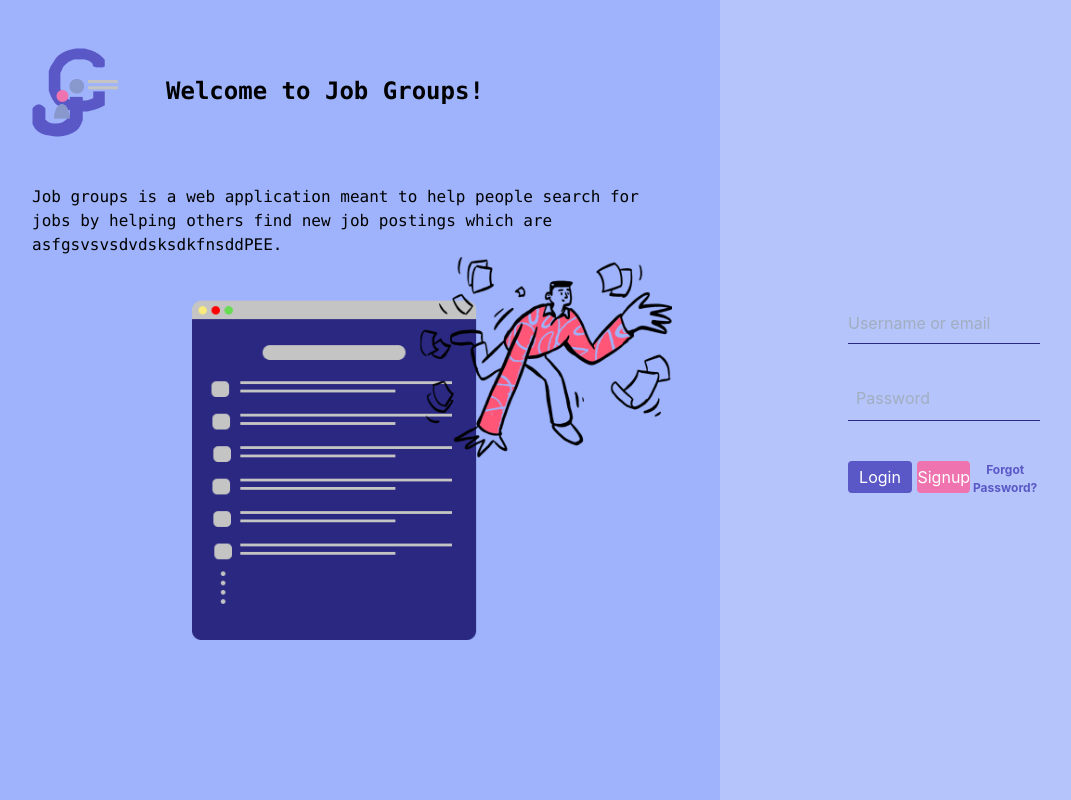
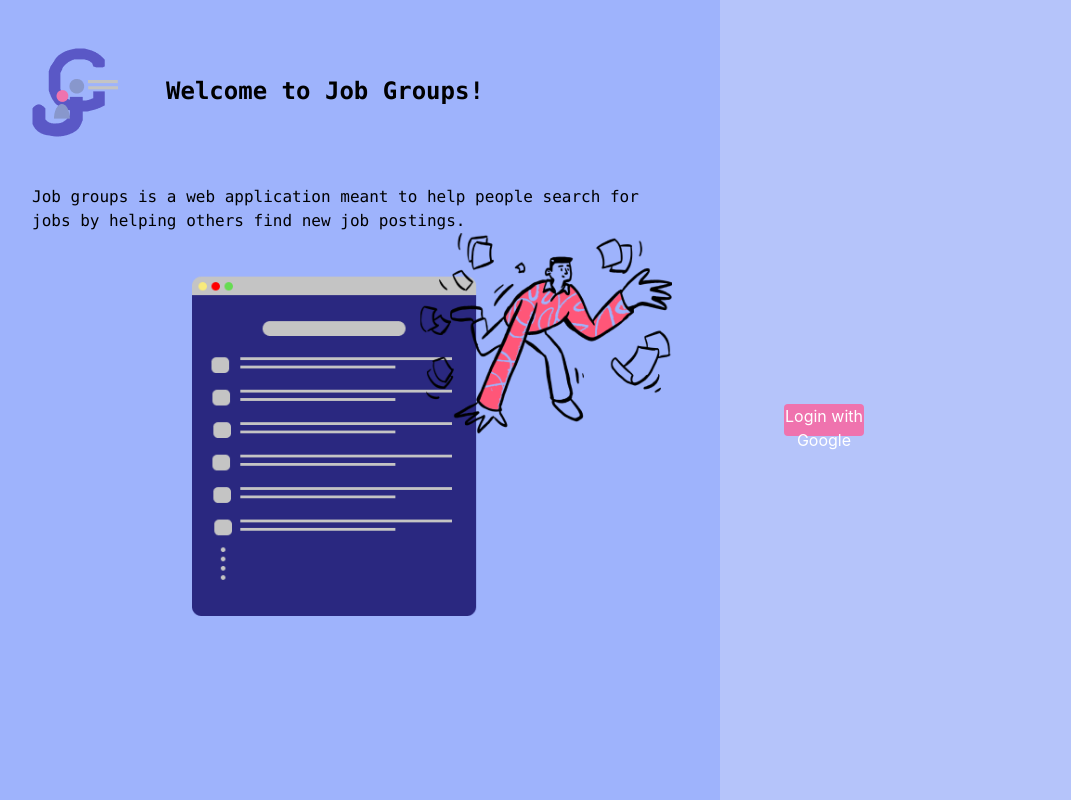
Before and after one commit to papertran/job-groups, a React (Create React App) app in the folder frontend/: page / in a window 1280 px wide. Shown: the whole page, without its empty margins (48-1119 px from the left). Built offline with nearby package versions, Linux system fonts and the light colour scheme.

Commit message:
Removed modal from login

```diff
--- a/frontend/src/components/Login.js
+++ b/frontend/src/components/Login.js
@@ -1,9 +1,6 @@
 import React from 'react';
 import '../tailwind.generated.css';
 import '../index.css';
-import Modal from './Modal';
-
-import { Link } from 'react-router-dom';
 
 // User registration query
 
@@ -37,7 +34,7 @@ class Login extends React.Component {
                         <div className="font-mono pl-20 pt-12 pr-12">
                             Job groups is a web application meant to help people
                             search for jobs by helping others find new job
-                            postings which are asfgsvsvsdvdsksdkfnsddPEE.
+                            postings.
                             <br />
                             <img
                                 className="pl-40 h-auto"
@@ -48,54 +45,15 @@ class Login extends React.Component {
                     </div>
 
                     <div className="flex justify-center items-center bg-secpurple w-2/5 h-full">
-                        <form className="w-1/2">
-                            <div className="w-3/4 border-b border-darkpurple py-2">
-                                <input
-                                    className="appearance-none bg-transparent border-none text-gray-700 leading-tight focus:outline-none w-3/4"
-                                    type="text"
-                                    placeholder="Username or email"
-                                ></input>
-                            </div>
-
-                            <div className="flex items-center w-3/4 border-b border-darkpurple py-2 pt-10">
-                                <input
-                                    className="appearance-none bg-transparent border-none text-gray-700 mr-3 py-1 px-2 leading-tight focus:outline-none w-3/4"
-                                    type="password"
-                                    placeholder="Password"
-                                ></input>
-                            </div>
-
                         <div className="flex inline w-3/4 pt-10">
-                                <Link to="/Home">
                             <button
-                                        className="flex-1 w-16 h-8 bg-darkpurple2 hover:bg-secpurple text-white rounded"
-                                        type="button"
-                                    >
-                                        Login
-                                    </button>
-                                </Link>
-                                <span className="w-2"></span>
-
-                                <button
-                                    onClick={this.showModal}
+                                onClick={(event) => console.log(event)}
                                 className="w-20 h-8 bg-mainpink hover:bg-secpurple text-white rounded"
                                 type="button"
                             >
-                                    Signup
-                                </button>
-                                <Modal
-                                    show={this.state.show}
-                                    handleClose={this.hideModal}
-                                ></Modal>
-
-                                <button
-                                    className="text-xs text-darkpurple2 font-bold"
-                                    type="button"
-                                >
-                                    Forgot Password?
+                                Login with Google
                             </button>
                         </div>
-                        </form>
                     </div>
                 </div>
             </>
--- a/frontend/src/components/Modal.js
+++ b/frontend/src/components/Modal.js
@@ -1,13 +1,92 @@
 import React, { useState } from 'react';
 
+// Currently unused.
 const Modal = ({ handleClose, show, children }) => {
     const showHideClassName = show
         ? 'modal display-block'
         : 'modal display-none';
 
+    const [registration, setRegistration] = useState({
+        email: '',
+        username: '',
+        password1: '',
+        password2: '',
+    });
+
     return (
         <div className={showHideClassName}>
-            <p>PLACEHOLDER</p>
+            <section className="flex flex-col items-center modal-main">
+                {/* { children } */}
+                <img
+                    className="mt-6 mb-6"
+                    src={require('../images/Logo.png')}
+                    alt="logo"
+                />
+
+                <input
+                    className="modalinput"
+                    type="text"
+                    placeholder="Email"
+                    value={registration.email}
+                    onChange={(event) =>
+                        setRegistration({
+                            ...registration,
+                            email: event.target.value,
+                        })
+                    }
+                />
+                <input
+                    className="modalinput"
+                    type="text"
+                    placeholder="Username"
+                    value={registration.username}
+                    onChange={(event) =>
+                        setRegistration({
+                            ...registration,
+                            username: event.target.value,
+                        })
+                    }
+                />
+
+                {/* <div className=""> */}
+                <input
+                    className="modalinput"
+                    // className="bg-darkpurple rounded p-2"
+                    type="text"
+                    placeholder="First Name"
+                />
+                <input
+                    className="modalinput"
+                    // className="bg-darkpurple rounded p-2"
+                    type="text"
+                    placeholder="Last Name"
+                />
+                {/* </div> */}
+
+                <input
+                    className="modalinput"
+                    type="password"
+                    placeholder="Password"
+                    value={registration.password1}
+                    onChange={(event) => console.log(event)}
+                />
+                <input
+                    className="modalinput"
+                    type="password"
+                    placeholder="Please enter password again"
+                    value={registration.password2}
+                    onChange={(event) => console.log(event)}
+                />
+
+                <button
+                    className="bg-mainpink w-24 h-10 rounded mt-4"
+                    onClick={(event) => console.log(event)}
+                >
+                    Register
+                </button>
+
+                <button onClick={(event) => console.log(event)}>Close</button>
+            </section>
         </div>
     );
 };
--- a/frontend/src/components/Test.js
+++ /dev/null
@@ -1,43 +0,0 @@
-import React from "react";
-import { useQuery } from "@apollo/react-hooks";
-import { gql } from "apollo-boost";
-
-const USER_INFO = gql`
-	{
-		users(username: "Raymond") {
-			username
-			usergroupsSet {
-				group {
-					groupName
-					jobgroupsSet {
-						user {
-							username
-						}
-						job {
-							name
-							url
-							postDate
-							endDate
-							salary
-							location
-							position
-						}
-					}
-				}
-			}
-		}
-	}
-`;
-
-const Test = () => {
-	const { data } = useQuery(USER_INFO);
-
-	// if (loading) return <div>Loading</div>;
-	// if (error) return <div>Error</div>;
-	if (data) {
-		console.log(data);
-	}
-	return <div>Test</div>;
-};
-
-export default Test;
```
Lines whose indentation alone changed are shown as unchanged.
